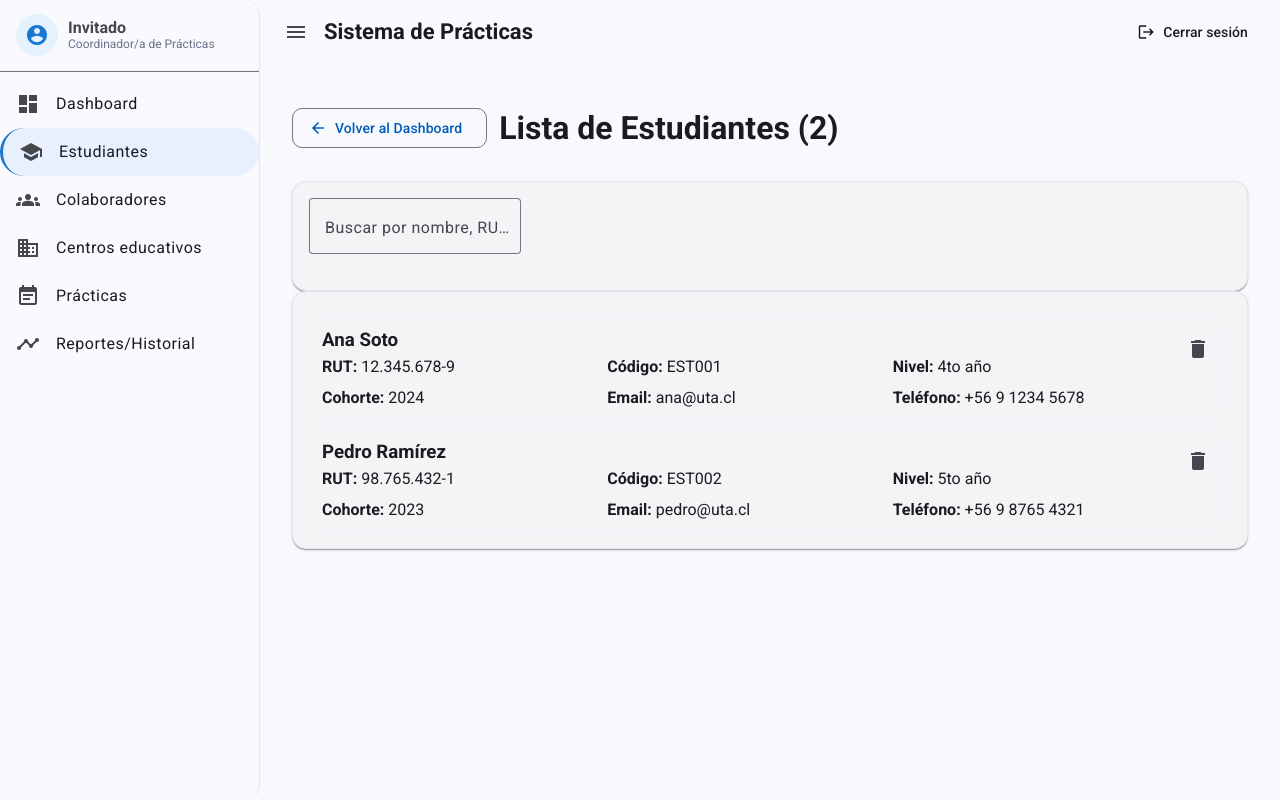
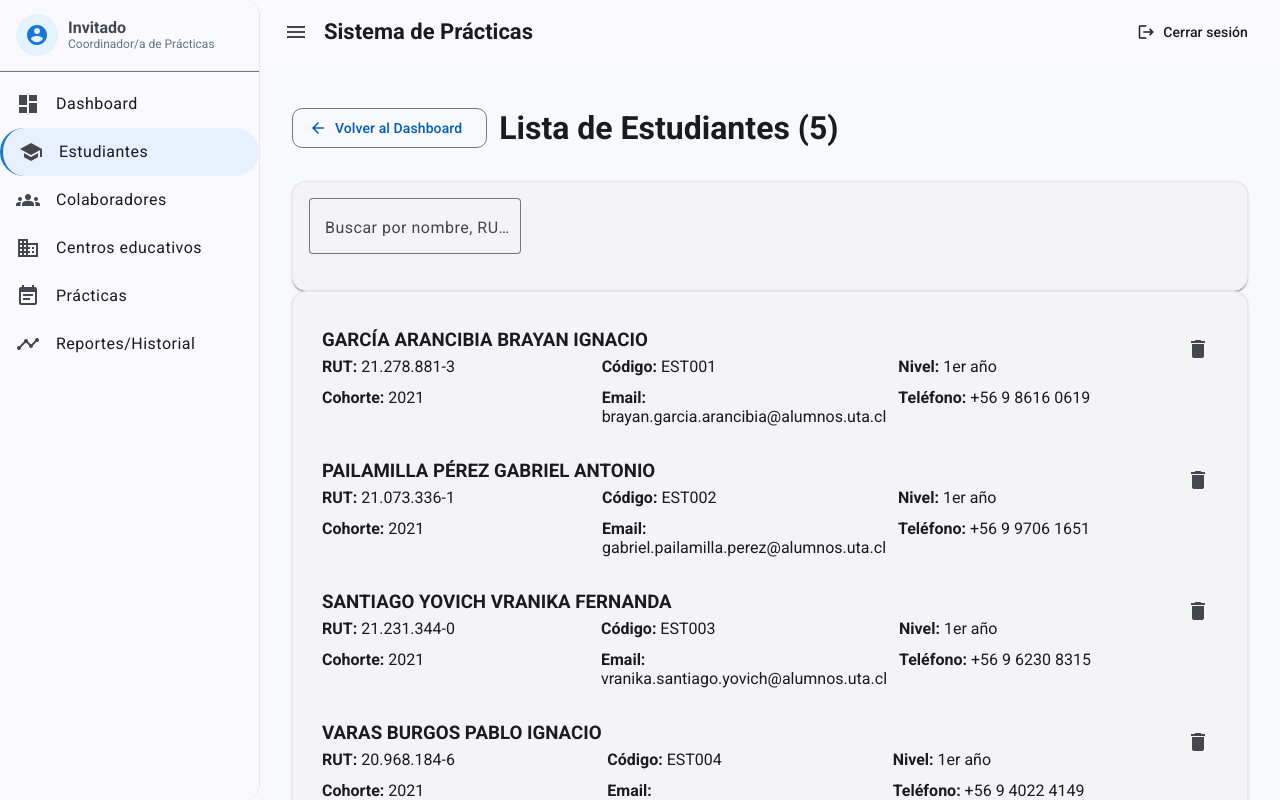
Before and after one commit to GaboNto/gestionAcademica, an Angular app in the folder front/: page /estudiantes in a window 1280 px wide. Built offline with nearby package versions, Linux system fonts and the light colour scheme.

Commit message:
add: agregar estudiantes

```diff
--- a/front/src/app/components/estudiante/estudiante.component.ts
+++ b/front/src/app/components/estudiante/estudiante.component.ts
@@ -39,9 +39,11 @@ interface Estudiante {
 })
 export class EstudiantesComponent {
   estudiantes: Estudiante[] = [
-    // Ejemplo de datos iniciales
-    { id: 1, name: 'Ana Soto', rut: '12.345.678-9', code: 'EST001', level: '4to año', cohort: '2024', email: 'ana@uta.cl', phone: '+56 9 1234 5678' },
-    { id: 2, name: 'Pedro Ramírez', rut: '98.765.432-1', code: 'EST002', level: '5to año', cohort: '2023', email: 'pedro@uta.cl', phone: '+56 9 8765 4321' }
+    { id: 1, name: 'GARCÍA ARANCIBIA BRAYAN IGNACIO', rut: '21.278.881-3', code: 'EST001', level: '1er año', cohort: '2021', email: 'brayan.garcia.arancibia@alumnos.uta.cl', phone: '+56 9 8616 0619' },
+    { id: 2, name: 'PAILAMILLA PÉREZ GABRIEL ANTONIO', rut: '21.073.336-1', code: 'EST002', level: '1er año', cohort: '2021', email: 'gabriel.pailamilla.perez@alumnos.uta.cl', phone: '+56 9 9706 1651' },
+    { id: 3, name: 'SANTIAGO YOVICH VRANIKA FERNANDA', rut: '21.231.344-0', code: 'EST003', level: '1er año', cohort: '2021', email: 'vranika.santiago.yovich@alumnos.uta.cl', phone: '+56 9 6230 8315' },
+    { id: 4, name: 'VARAS BURGOS PABLO IGNACIO', rut: '20.968.184-6', code: 'EST004', level: '1er año', cohort: '2021', email: 'pablo.varas.burgos@alumnos.uta.cl', phone: '+56 9 4022 4149' },
+    { id: 5, name: 'VENTURA BRICEÑO FERNANDA JAVIERA', rut: '21.201.516-4', code: 'EST005', level: '1er año', cohort: '2021', email: 'fernanda.ventura.briceno@alumnos.uta.cl', phone: '+56 9 6577 3347' }
   ];
 
   searchTerm: string = '';
```
